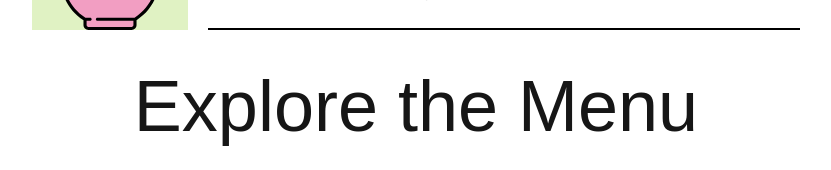
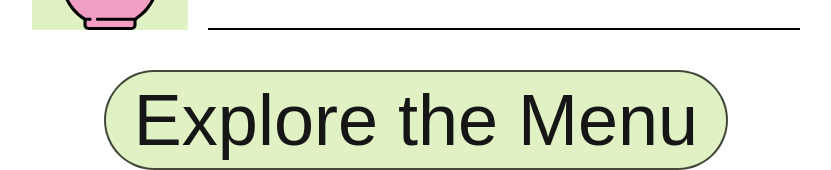
Before and after one commit to Daniel264/yoko-street, a Next.js app: page / in a window 1280 px wide. Shown: the part 1355-1525 px from the top of the page, without its empty margins (224-1055 px from the left). Before the commit the page ends 1501 px from the top, so only its background shows below. Built offline with nearby package versions, Linux system fonts and the light colour scheme; a web font is replaced by a local one.

Commit message:
Add background color to the bowl image in Menu component

```diff
--- a/src/components/Menu.tsx
+++ b/src/components/Menu.tsx
@@ -1,7 +1,9 @@
 export const Menu = () => {
     return (
         <div className="flex w-full flex-row justify-center pt-10">
-            <h1 className="clash-font text-6xl lg:text-7xl">Explore the Menu</h1>
+            <div className="bg-[#E0F2C3] px-7 py-3 rounded-full border-2 border-black border-opacity-70">
+                <h1 className="clash-font text-6xl lg:text-7xl">Explore the Menu</h1>
+            </div>
             <div>
                 <p></p>
             </div>
```
